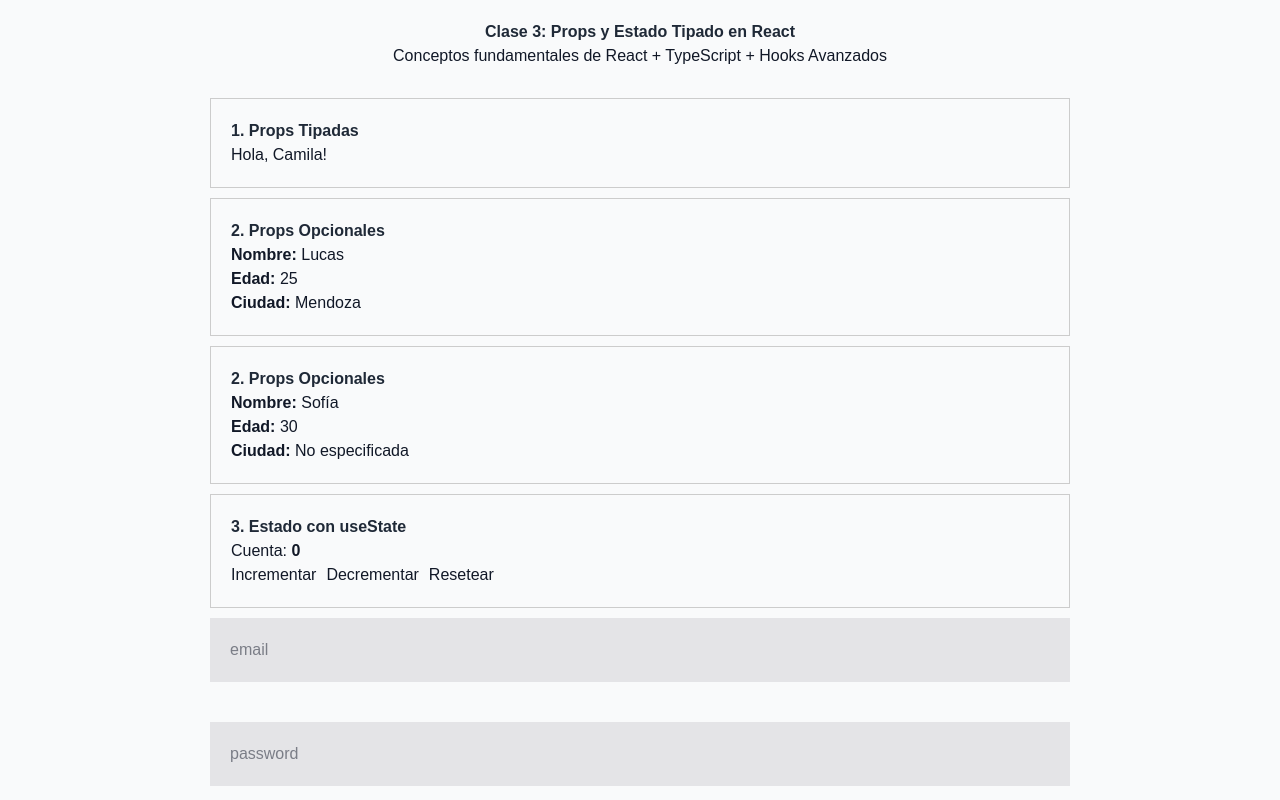
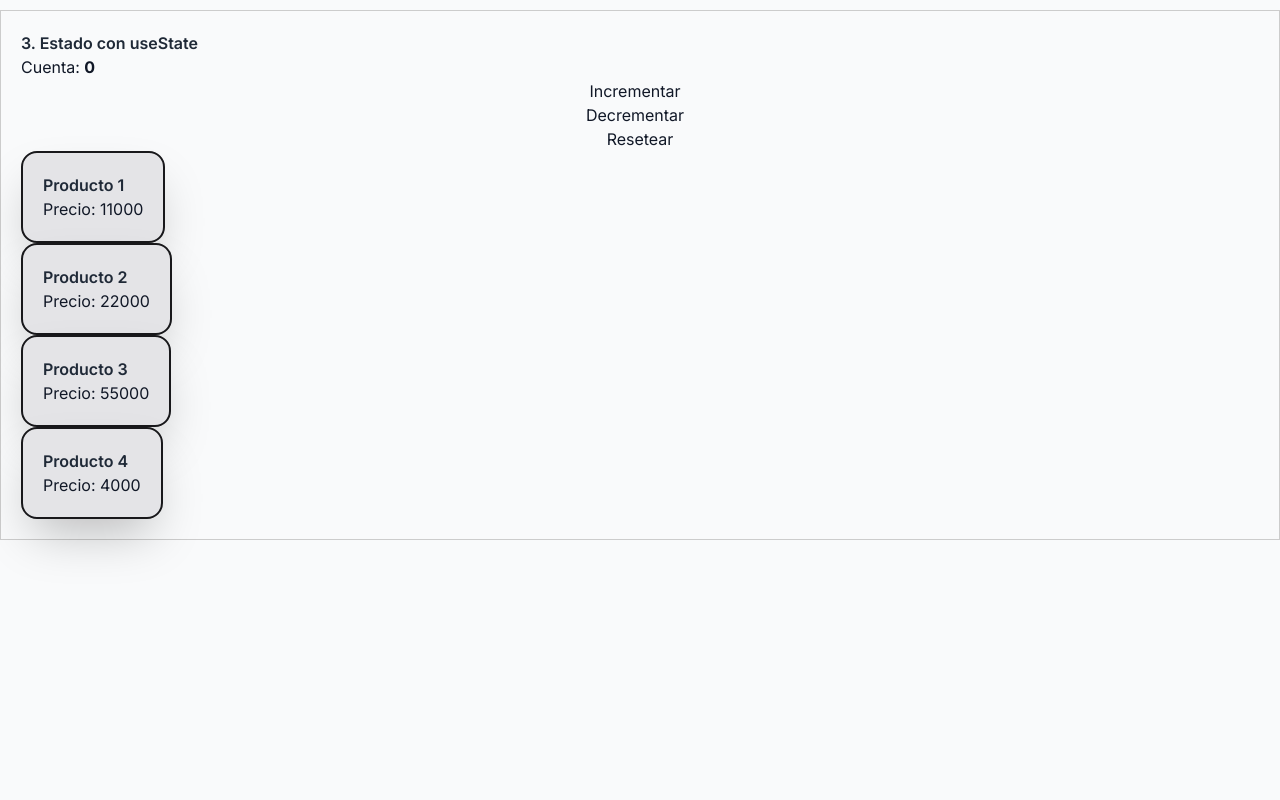
Before and after one commit to nasserelbacha-dinamic/curso-frontend-unidad03, a React (Vite) app: page / in a window 1280 px wide. Shown: the top 800 px of the page. Built offline with nearby package versions, Linux system fonts and the light colour scheme.

Commit message:
agregando clase 6

```diff
--- a/package.json
+++ b/package.json
@@ -13,7 +13,7 @@
     "@tailwindcss/vite": "^4.1.15",
     "react": "^19.1.1",
     "react-dom": "^19.1.1",
-    "react-router-dom": "^7.9.4"
+    "react-router-dom": "^7.9.5"
   },
   "devDependencies": {
     "@eslint/js": "^9.36.0",
--- a/src/App.tsx
+++ b/src/App.tsx
@@ -1,74 +1,63 @@
 // Clase 3: Props y Estado Tipado en React
 // Versión simplificada para clase de 1 hora
-import { useState } from 'react';
 
 // Componentes para demostración
 import Saludo from './components/Saludo';
-import Usuario from './components/Usuario';
+// import Usuario from './components/Usuario';
 import Contador from './components/Contador';
 import FormularioSimple from './components/FormularioSimple';
-import Reloj from './components/Reloj';
-import EjemploLiftingState from './components/EjemploLiftingState';
-import DemostracionHooks from './components/DemostracionHooks';
-import FormularioCompleto from './components/FormularioCompleto';
+// import EjemploLiftingState from './components/EjemploLiftingState';
+// import DemostracionHooks from './components/DemostracionHooks';
+// import FormularioCompleto from './components/FormularioCompleto';
+
+import { BrowserRouter, Routes, Route } from "react-router-dom"
+import { DetalleProducto } from './components/DetalleProducto';
 
 function App() {
-  const [mostrarReloj, setMostrarReloj] = useState<boolean>(true);
+  return (
+    <BrowserRouter>
+      <Routes>
+        <Route path="/" element={<Contador />}/>
+        <Route path="/contacto" element={<FormularioSimple />}/>
+        <Route path="/perfil" element={<Saludo nombre='Federico Herrera'/>}/>
+        <Route path='/producto-detalle/:id' element={<DetalleProducto />}/>
+      </Routes>
+    </BrowserRouter>
+    // <div style={{
+    //   maxWidth: '900px',
+    //   margin: '0 auto',
+    //   padding: '20px',
+    //   fontFamily: 'Arial, sans-serif'
+    // }}>
+    //   <header style={{ textAlign: 'center', marginBottom: '30px' }}>
+    //     <h1>Clase 3: Props y Estado Tipado en React</h1>
+    //     <p>Conceptos fundamentales de React + TypeScript + Hooks Avanzados</p>
+    //   </header>
 
-  return (
-    <div style={{
-      maxWidth: '900px',
-      margin: '0 auto',
-      padding: '20px',
-      fontFamily: 'Arial, sans-serif'
-    }}>
-      <header style={{ textAlign: 'center', marginBottom: '30px' }}>
-        <h1>Clase 3: Props y Estado Tipado en React</h1>
-        <p>Conceptos fundamentales de React + TypeScript + Hooks Avanzados</p>
-      </header>
+    //   <Saludo nombre="Camila" />
 
-      {/* 1. Props tipadas */}
-      <Saludo nombre="Camila" />
+    //   <Usuario nombre="Lucas" edad={25} ciudad="Mendoza" />
+    //   <Usuario nombre="Sofía" edad={30} />
 
-      {/* 2. Props opcionales */}
-      <Usuario nombre="Lucas" edad={25} ciudad="Mendoza" />
-      <Usuario nombre="Sofía" edad={30} />
+    //   <Contador />
 
-      {/* 3. Estado con useState */}
-      <Contador />
+    //   <FormularioSimple />
 
-      {/* 4. Eventos y formularios */}
-      <FormularioSimple />
+    //   <EjemploLiftingState />
 
-      {/* 5. Ciclo de vida - useEffect */}
-      <div style={{ padding: '20px', border: '1px solid #ccc', margin: '10px 0' }}>
-        <button
-          onClick={() => setMostrarReloj(!mostrarReloj)}
-          style={{ marginBottom: '10px' }}
-        >
-          {mostrarReloj ? 'Ocultar Reloj' : 'Mostrar Reloj'}
-        </button>
-        {mostrarReloj && <Reloj />}
-      </div>
+    //   <DemostracionHooks />
 
-      {/* 6. Lifting State Up */}
-      <EjemploLiftingState />
+    //   <FormularioCompleto />
 
-      {/* 7. Demostración completa de Hooks */}
-      <DemostracionHooks />
-
-      {/* 8. Formulario completo con validaciones */}
-      <FormularioCompleto />
-
-      <footer style={{
-        marginTop: '40px',
-        padding: '20px',
-        background: '#f5f5f5',
-        textAlign: 'center'
-      }}>
-        <p>💡 Abre las DevTools (F12) para ver los logs del ciclo de vida</p>
-      </footer>
-    </div>
+    //   <footer style={{
+    //     marginTop: '40px',
+    //     padding: '20px',
+    //     background: '#f5f5f5',
+    //     textAlign: 'center'
+    //   }}>
+    //     <p>💡 Abre las DevTools (F12) para ver los logs del ciclo de vida</p>
+    //   </footer>
+    // </div>
   );
 }
 
--- a/src/components/Contador.tsx
+++ b/src/components/Contador.tsx
@@ -1,11 +1,12 @@
 // Componente 3: useState básico
 import { useState } from 'react';
+import { Link } from 'react-router-dom';
 
 const Contador = () => {
   const [cuenta, setCuenta] = useState<number>(0);
 
   return (
-    <div style={{ padding: '20px', border: '1px solid #ccc', margin: '10px 0' }}>
+    <div style={{ padding: '20px', border: '1px solid #ccc', margin: '10px 0', display: 'flex', flexDirection: 'column' }}>
       <h2>3. Estado con useState</h2>
       <p>Cuenta: <strong>{cuenta}</strong></p>
       <button onClick={() => setCuenta(cuenta + 1)} style={{ marginRight: '10px' }}>
@@ -17,8 +18,41 @@ const Contador = () => {
       <button onClick={() => setCuenta(0)}>
         Resetear
       </button>
+
+      {producto.map(prod => (
+        <Link to={`/producto-detalle/${prod.id}`} key={prod.id}>
+          <div className='bg-zinc-200 w-fit p-5 rounded-2xl shadow-2xl border-2 border-zinc-900 cursor-pointer hover:scale-105 transition-all duration-150'>
+            <h1>{prod.titulo}</h1>
+            <p>Precio: {prod.precio}</p>
+          </div>
+        </Link>
+      ))}
     </div>
   );
 };
 
+
+const producto = [
+  {
+    "id": 1,
+    "titulo": "Producto 1",
+    "precio": 11000
+  },
+  {
+    "id": 2,
+    "titulo": "Producto 2",
+    "precio": 22000
+  },
+  {
+    "id": 3,
+    "titulo": "Producto 3",
+    "precio": 55000
+  },
+  {
+    "id": 4,
+    "titulo": "Producto 4",
+    "precio": 4000
+  },
+]
+
 export default Contador;
--- /dev/null
+++ b/src/components/DetalleProducto.tsx
@@ -0,0 +1,48 @@
+
+import { useState, useEffect } from "react"
+import { useParams } from "react-router-dom"
+
+
+export const DetalleProducto = () => {
+    const [productoAMostrar, setProductoAMostrar] = useState<{ id: number, titulo: string, precio: number}>()
+    const { id } = useParams()
+
+    useEffect(() => {
+        const prod = producto.find(prod => prod.id === parseInt(id || ''))
+        setProductoAMostrar(prod)
+    }, [id])
+
+    return (
+        <div>
+            {productoAMostrar && (
+                <div>
+                    <h1>{productoAMostrar.titulo}</h1>
+                    <p>{productoAMostrar.precio}</p>
+                </div>
+            )}
+        </div>
+    )
+}
+
+const producto = [
+  {
+    "id": 1,
+    "titulo": "Producto 1",
+    "precio": 11000
+  },
+  {
+    "id": 2,
+    "titulo": "Producto 2",
+    "precio": 22000
+  },
+  {
+    "id": 3,
+    "titulo": "Producto 3",
+    "precio": 55000
+  },
+  {
+    "id": 4,
+    "titulo": "Producto 4",
+    "precio": 4000
+  },
+]
```
Also changed, not shown: 1 other file (tests, documents, lock files or other folders).
